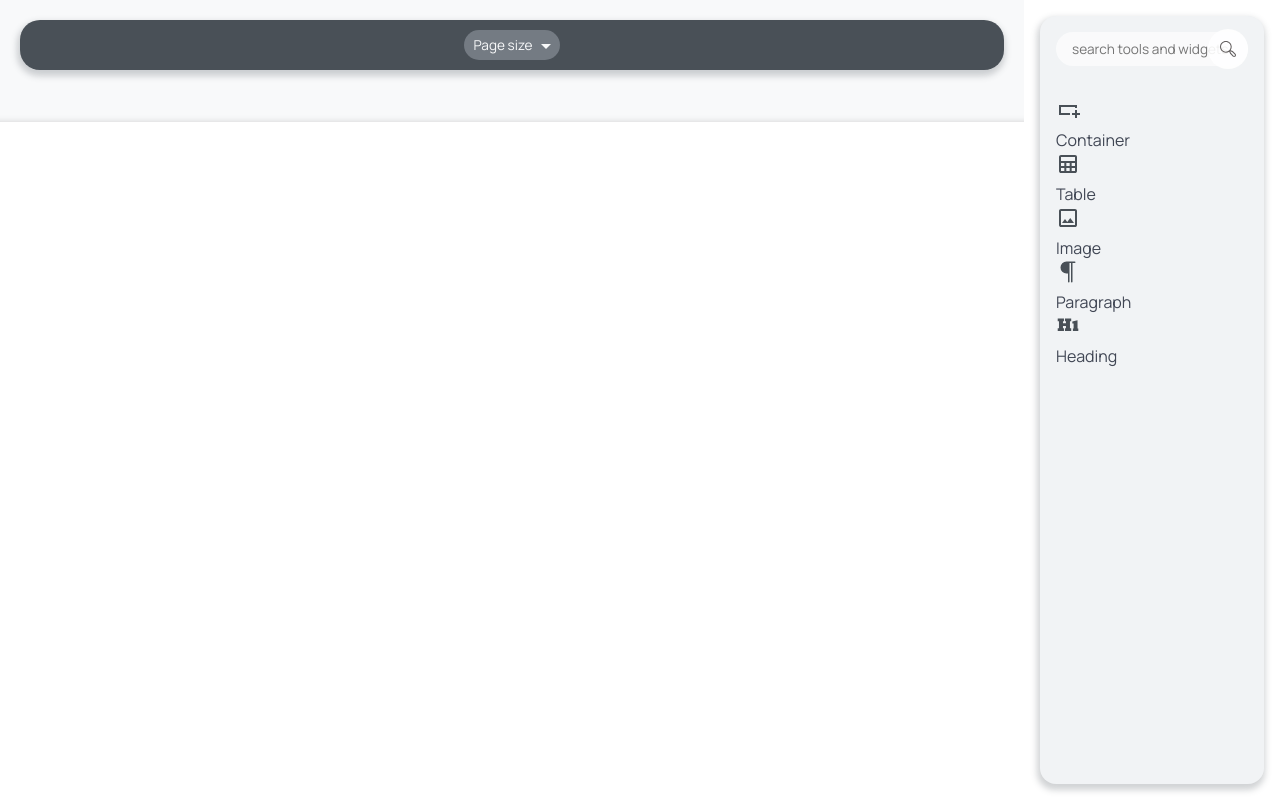
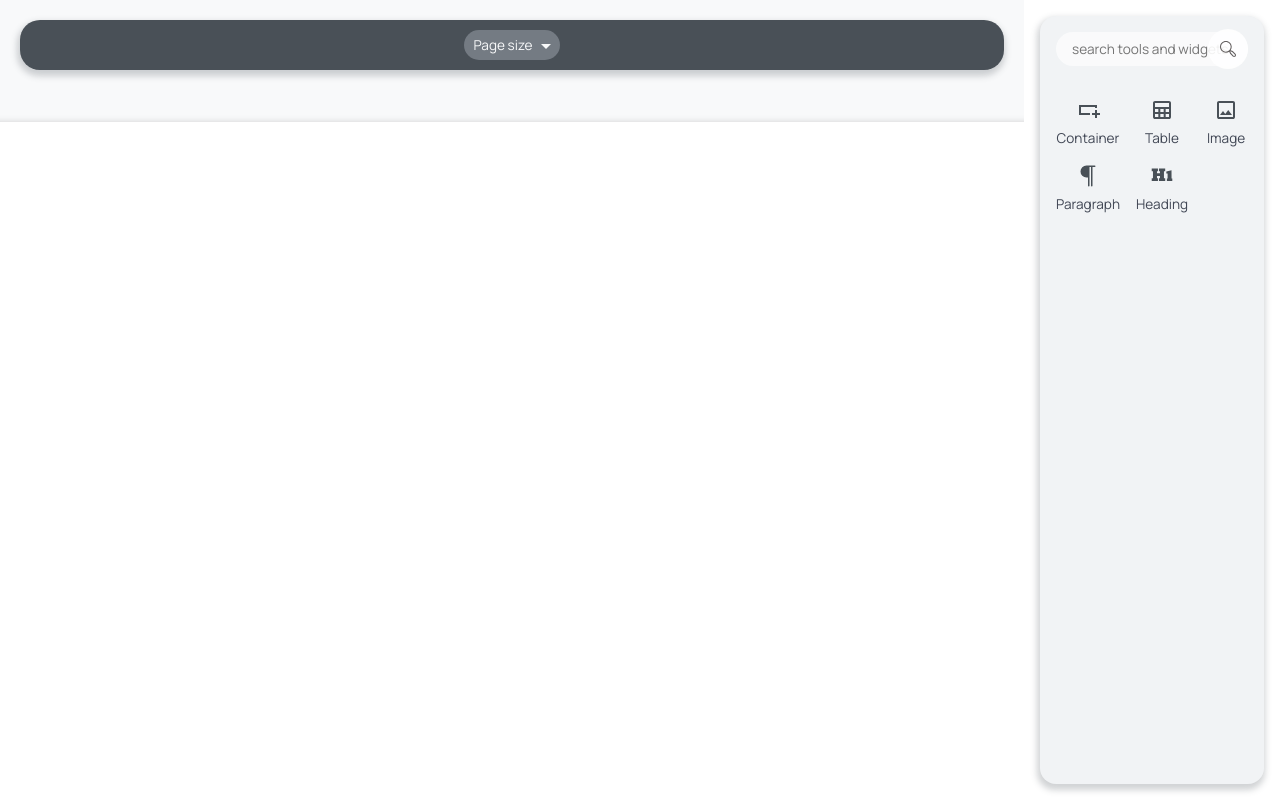
Before and after one commit to c0den0w/angular, an Angular app in the folder QPaper/: page / in a window 1280 px wide. Built offline with nearby package versions, Linux system fonts and the light colour scheme.

Commit message:
add grid to widgets

```diff
--- a/QPaper/src/app/qpaper/widgets/group/components/components.component.scss
+++ b/QPaper/src/app/qpaper/widgets/group/components/components.component.scss
@@ -1,3 +1,15 @@
 .components-widget{
     border: 1rem inset transparent;
+    display: grid;
+    grid-template-columns: 1fr 1fr 1fr;
+    grid-template-rows: 1fr 1fr;
+    gap: 1rem;
 }
+.widget-container{
+    display: flex;
+    flex-direction: column;
+    align-items: center;
+}
+.widget-title{
+    font-size: 0.85rem;
+}
```
